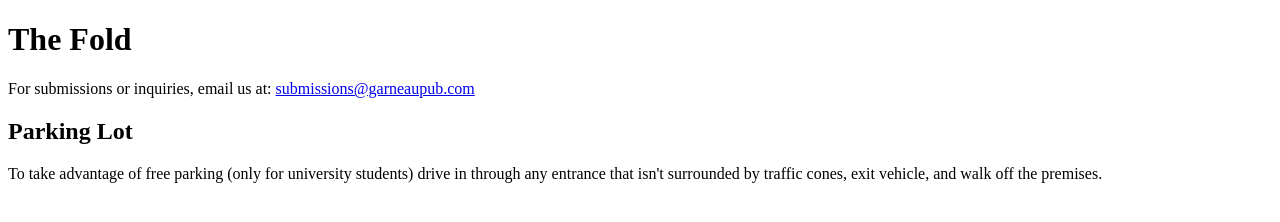
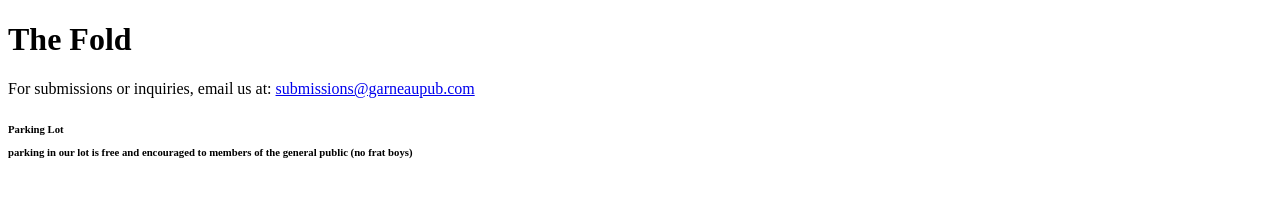
Before and after one commit to garneaupub/garneaupub.github.io, a plain HTML site: page index.html in a window 1280 px wide. Drawn offline with Linux system fonts and the light colour scheme.

Commit message:
Update index.html

```diff
--- a/index.html
+++ b/index.html
@@ -9,7 +9,7 @@
     <h1>The Fold</h1>
     <p>For submissions or inquiries, email us at: <a href="mailto:your.email@example.com">submissions@garneaupub.com</a></p>
 
-    <h2>Parking Lot</h2>
-    <p>To take advantage of free parking (only for university students) drive in through any entrance that isn't surrounded by traffic cones, exit vehicle, and walk off the premises.</p>
+    <h6>Parking Lot<br>
+    <p>parking in our lot is free and encouraged to members of the general public (no frat boys)</p></h6>
 </body>
 </html>
```
